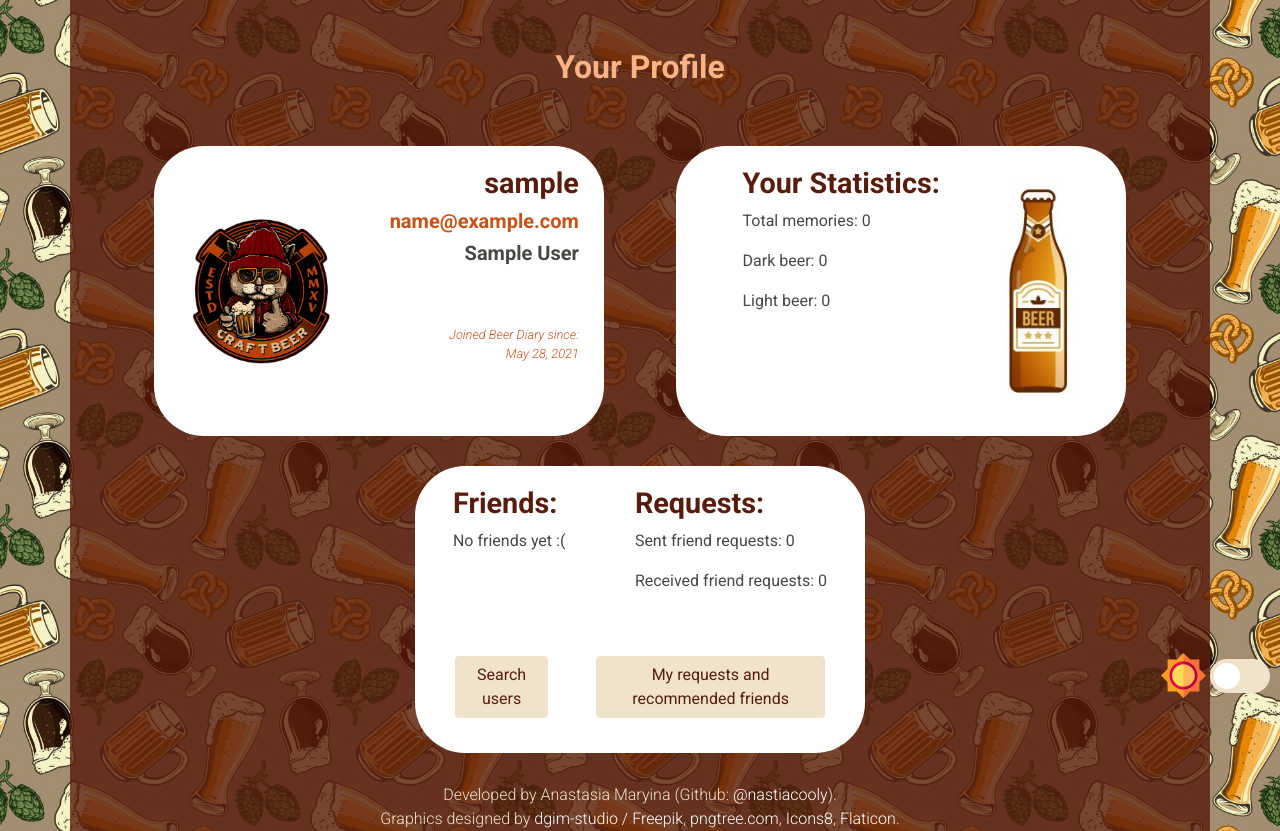
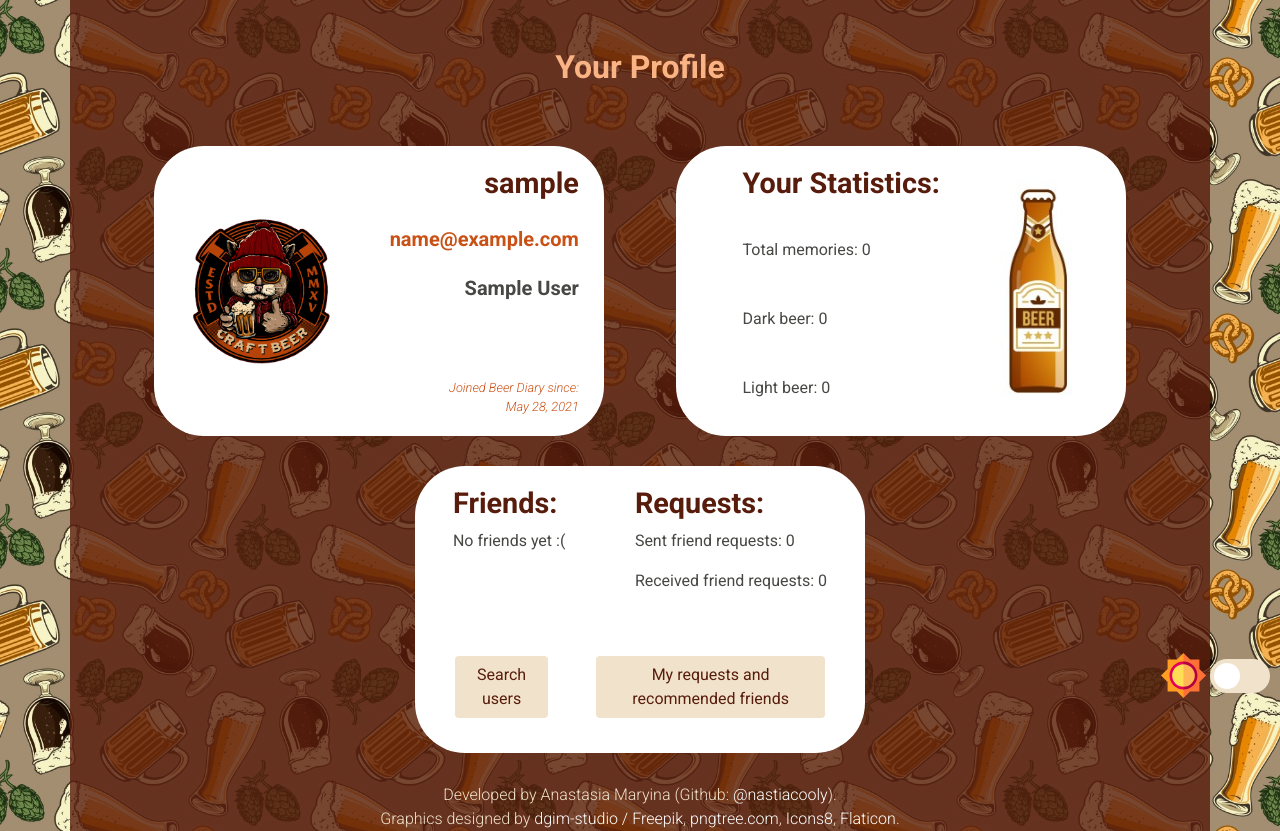
Before and after one commit to nastiacooly/beer-diary, a Django app: a page that uses users/templates/profile.html in a window 1280 px wide. Shown: the part 92-923 px from the top of the page. Run offline with Django 3.2, Linux system fonts and the light colour scheme; the visitor is signed in with stand-in values (Sample User, id 1); data comes from the database, SQL or seed files in the repository; data that the repository does not hold is empty.

Commit message:
minor style fixes

```diff
--- a/static/css/styles.css
+++ b/static/css/styles.css
@@ -195,9 +195,10 @@ textarea {
 }
 
 .review__descr, .profile_info {
-    min-width: 55%;
+    width: 55%;
     display: flex;
     flex-direction: column;
+    justify-content: space-between;
     text-align: left;
 }
 
```
